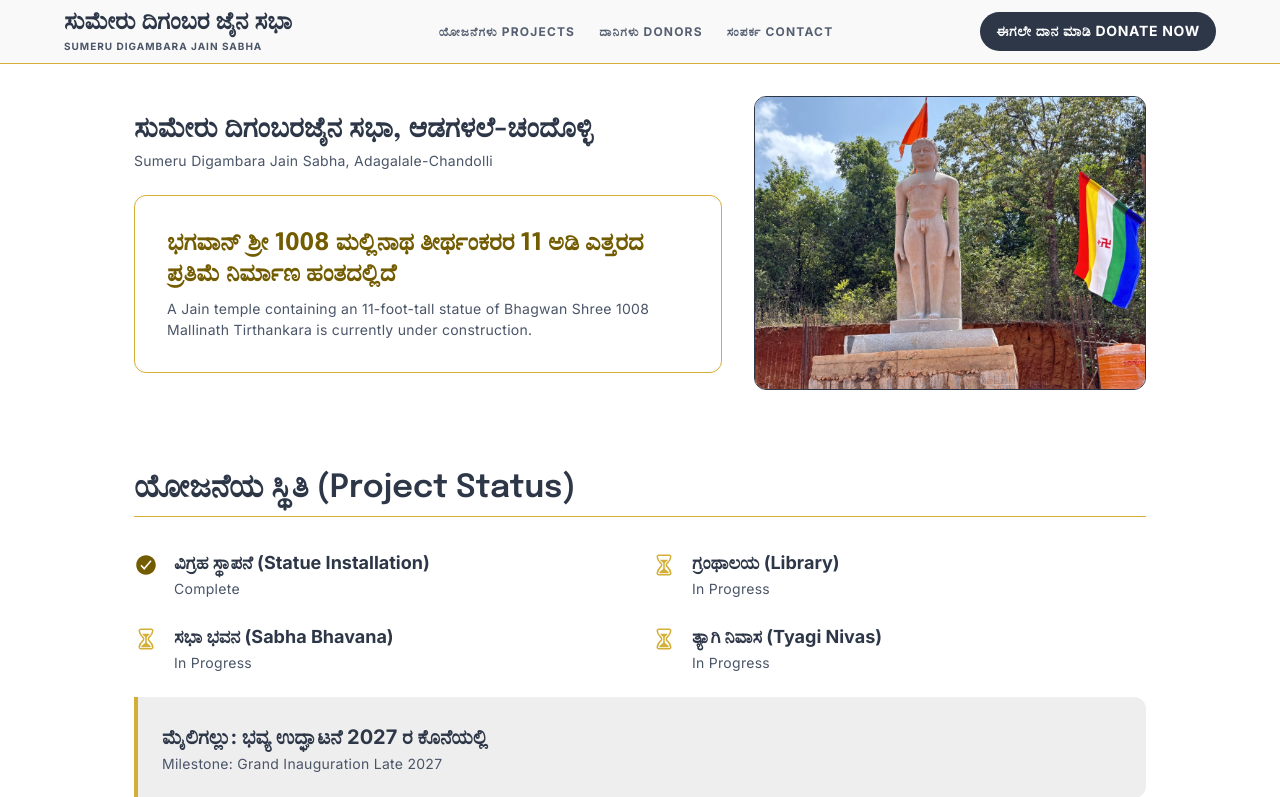
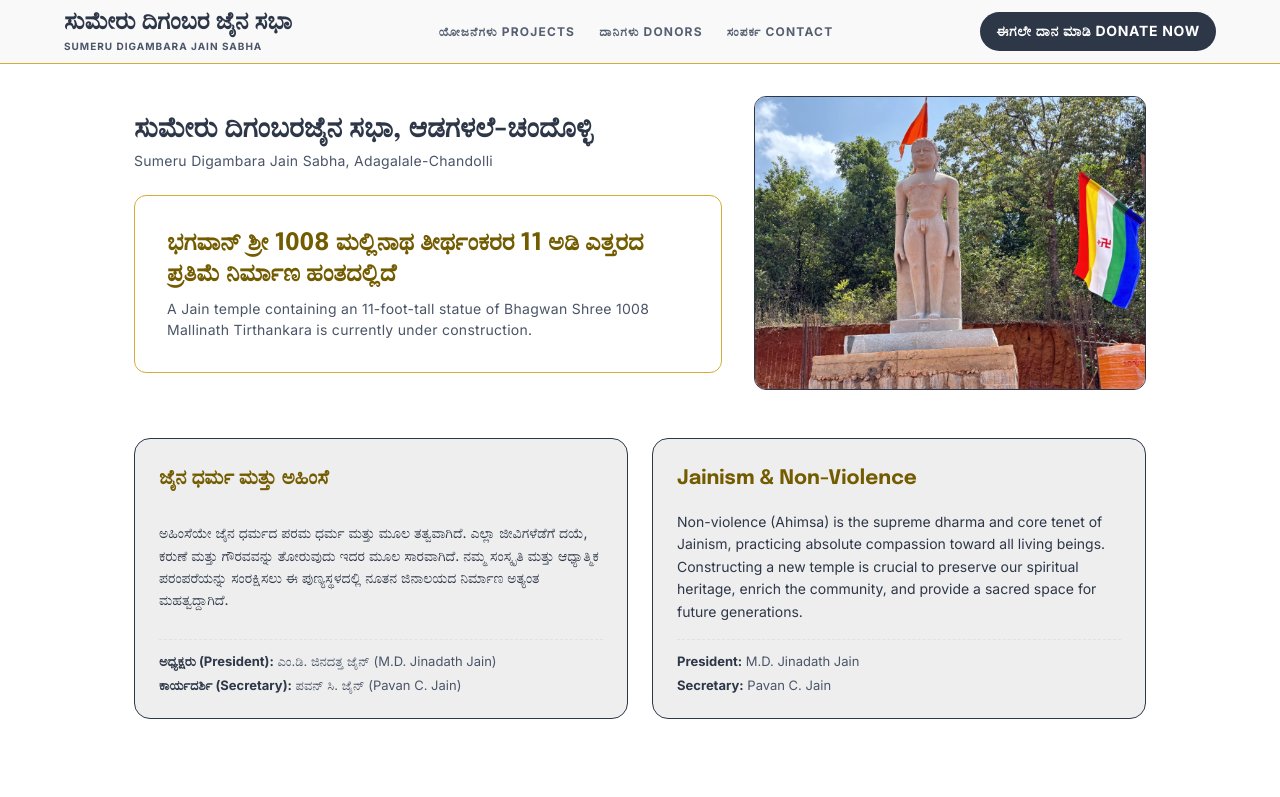
Before and after one commit to timothechauvet/sdjsac.in, a Next.js app: page / in a window 1280 px wide. Shown: the top 797 px of the page. Built offline with nearby package versions, Linux system fonts and the light colour scheme.

Commit message:
:pencil2: Add Jainism info and committee details to header

```diff
--- a/app/globals.css
+++ b/app/globals.css
@@ -354,6 +354,66 @@ a {
   object-fit: cover;
   border-radius: 12px;
   border: 1px solid var(--text-charcoal);
+}
+
+/* ---------- Hero Info Grid ---------- */
+.hero-info-grid {
+  grid-column: 1 / -1;
+  display: grid;
+  grid-template-columns: 1fr;
+  gap: 24px;
+  margin-top: 16px;
+}
+
+@media (min-width: 768px) {
+  .hero-info-grid {
+    grid-template-columns: 1fr 1fr;
+  }
+}
+
+.info-box {
+  background: var(--surface-container);
+  border: 1px solid var(--text-charcoal);
+  border-radius: 16px;
+  padding: 24px;
+  display: flex;
+  flex-direction: column;
+  justify-content: space-between;
+  gap: 16px;
+}
+
+.info-box h3 {
+  font-family: var(--font-display);
+  font-size: 20px;
+  font-weight: 700;
+  color: var(--primary);
+  margin: 0;
+}
+
+.info-box p {
+  font-size: 14px;
+  line-height: 1.6;
+  color: var(--text-charcoal);
+  margin: 0;
+}
+
+.committee-info {
+  border-top: 1px dashed var(--surface-variant);
+  padding-top: 12px;
+  display: flex;
+  flex-direction: column;
+  gap: 6px;
+}
+
+.committee-info p {
+  font-size: 13px;
+  line-height: 1.4;
+  color: var(--text-secondary);
+  margin: 0;
+}
+
+.committee-info strong {
+  color: var(--text-charcoal);
 }
 
 /* ---------- Flat Border Card ---------- */
--- a/app/page.js
+++ b/app/page.js
@@ -57,6 +57,30 @@ export default function Home() {
             alt="Sumeru Digambara Jain Sabha temple structure - ಸುಮೇರು ದಿಗಂಬರ ಜೈನ ಸಭಾ ದೇವಾಲಯ"
             className="hero-image"
           />
+
+          <div className="hero-info-grid">
+            <div className="info-box">
+              <h3>ಜೈನ ಧರ್ಮ ಮತ್ತು ಅಹಿಂಸೆ</h3>
+              <p>
+                ಅಹಿಂಸೆಯೇ ಜೈನ ಧರ್ಮದ ಪರಮ ಧರ್ಮ ಮತ್ತು ಮೂಲ ತತ್ವವಾಗಿದೆ. ಎಲ್ಲಾ ಜೀವಿಗಳೆಡೆಗೆ ದಯೆ, ಕರುಣೆ ಮತ್ತು ಗೌರವವನ್ನು ತೋರುವುದು ಇದರ ಮೂಲ ಸಾರವಾಗಿದೆ. ನಮ್ಮ ಸಂಸ್ಕೃತಿ ಮತ್ತು ಆಧ್ಯಾತ್ಮಿಕ ಪರಂಪರೆಯನ್ನು ಸಂರಕ್ಷಿಸಲು ಈ ಪುಣ್ಯಸ್ಥಳದಲ್ಲಿ ನೂತನ ಜಿನಾಲಯದ ನಿರ್ಮಾಣ ಅತ್ಯಂತ ಮಹತ್ವದ್ದಾಗಿದೆ.
+              </p>
+              <div className="committee-info">
+                <p><strong>ಅಧ್ಯಕ್ಷರು (President):</strong> ಎಂ.ಡಿ. ಜಿನದತ್ತ ಜೈನ್ (M.D. Jinadath Jain)</p>
+                <p><strong>ಕಾರ್ಯದರ್ಶಿ (Secretary):</strong> ಪವನ್ ಸಿ. ಜೈನ್ (Pavan C. Jain)</p>
+              </div>
+            </div>
+
+            <div className="info-box">
+              <h3>Jainism & Non-Violence</h3>
+              <p>
+                Non-violence (Ahimsa) is the supreme dharma and core tenet of Jainism, practicing absolute compassion toward all living beings. Constructing a new temple is crucial to preserve our spiritual heritage, enrich the community, and provide a sacred space for future generations.
+              </p>
+              <div className="committee-info">
+                <p><strong>President:</strong> M.D. Jinadath Jain</p>
+                <p><strong>Secretary:</strong> Pavan C. Jain</p>
+              </div>
+            </div>
+          </div>
         </header>
 
         {/* ── Project Status ── */}
```
